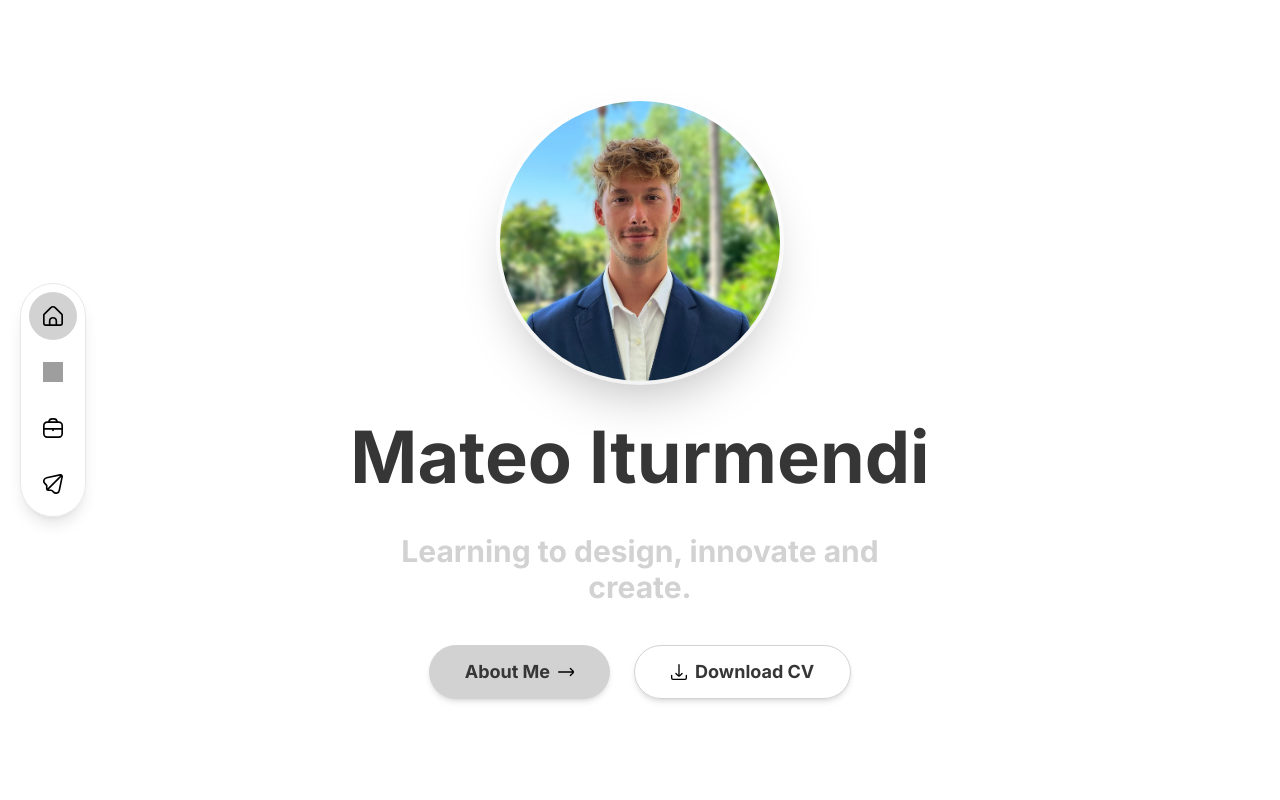
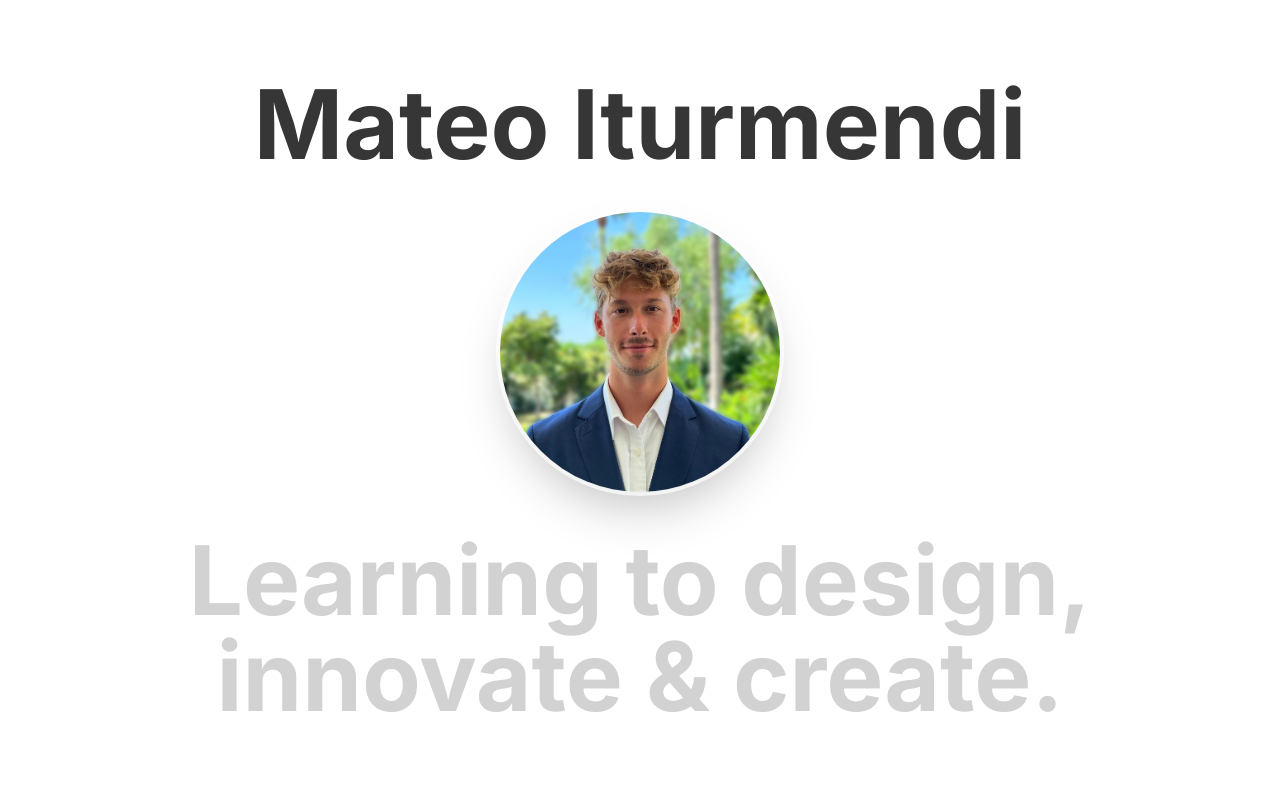
Before and after one commit to Mateoitur/cv-portfolio, a React (Vite) app: page / in a window 1280 px wide. Shown: the top 800 px of the page. Built offline with nearby package versions, Linux system fonts and the light colour scheme; grey boxes are pictures that could not be loaded.

Commit message:
Starting Changes

```diff
--- a/src/components/Header.jsx
+++ b/src/components/Header.jsx
@@ -5,18 +5,9 @@ import Navbar from './Navbar'
 const Header = () => {
   return (
     <div className='hero' id='Home'>
-      <Navbar />
+      <h1 className='heading'>Mateo Iturmendi</h1>
       <motion.img transition={{ease: "easeInOut"}} whileHover={{ scale: 1.02 }} className='avatar' src="./headshot.JPG" alt="" />
-      <h1 className='heading'>Mateo Iturmendi</h1>
-      <h2 className='subheading'>Learning to design, innovate and create.</h2>
-      <div className="flex space-x-6">
-        <motion.a whileHover={{ scale: 1.05 }} href="#About" className="btn btn-primary">
-          About Me <img src="./arrow-right.svg" alt="" className="btn-icon" />
-        </motion.a>
-        <motion.a whileHover={{ scale: 1.05 }} href="" className="btn btn-outline">
-          <img src="./download.svg" alt="" className="btn-icon" /> Download CV
-        </motion.a>
-      </div>
+      <h2 className='subheading'>Learning to design, innovate & create.</h2>
     </div>
   )
 }
--- a/src/index.css
+++ b/src/index.css
@@ -18,9 +18,9 @@
   .section{ @apply min-h-screen px-4 bg-primary flex flex-col items-center justify-center text-center gap-8; }
 
 
-  .heading  { @apply text-center text-5xl sm:text-6xl md:text-7xl text-onPrimary  font-bold mt-10 max-w-3xl text-balance; }
+  .heading  { @apply text-center text-5xl sm:text-6xl md:text-8xl text-onPrimary  font-bold mb-10 text-balance; }
   .heading2  { @apply text-center text-3xl sm:text-4xl md:text-5xl font-bold mt-10 max-w-3xl text-balance; }
-  .subheading { @apply text-center text-lg md:text-3xl text-secondary font-bold pt-10 max-w-xl; }
+  .subheading { @apply text-center text-lg md:text-8xl text-secondary font-bold pt-10; }
   .paragraph { @apply text-center text-lg md:text-xl text-secondary font-light pt-10 max-w-5xl; }
 
 
```
Also changed, not shown: public/fonts/main.woff2 (added), public/fonts/secondary.woff2 (added).
